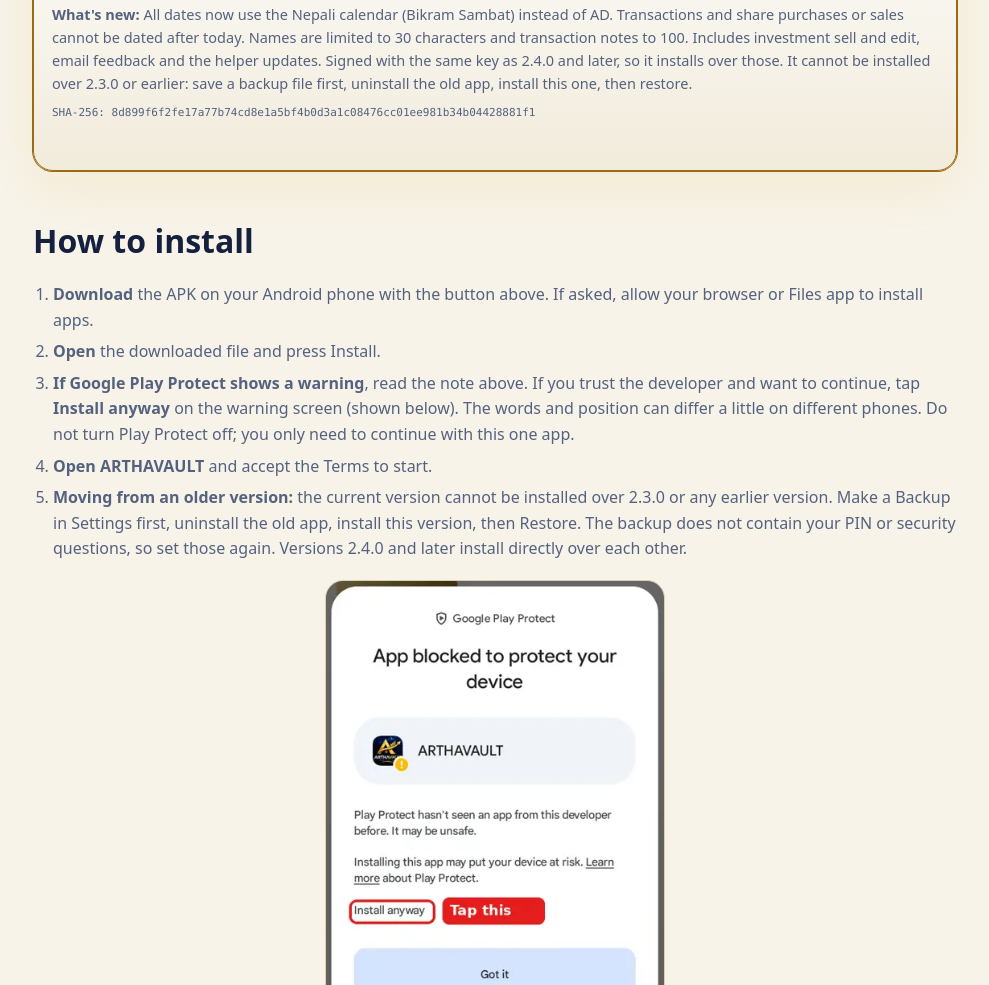
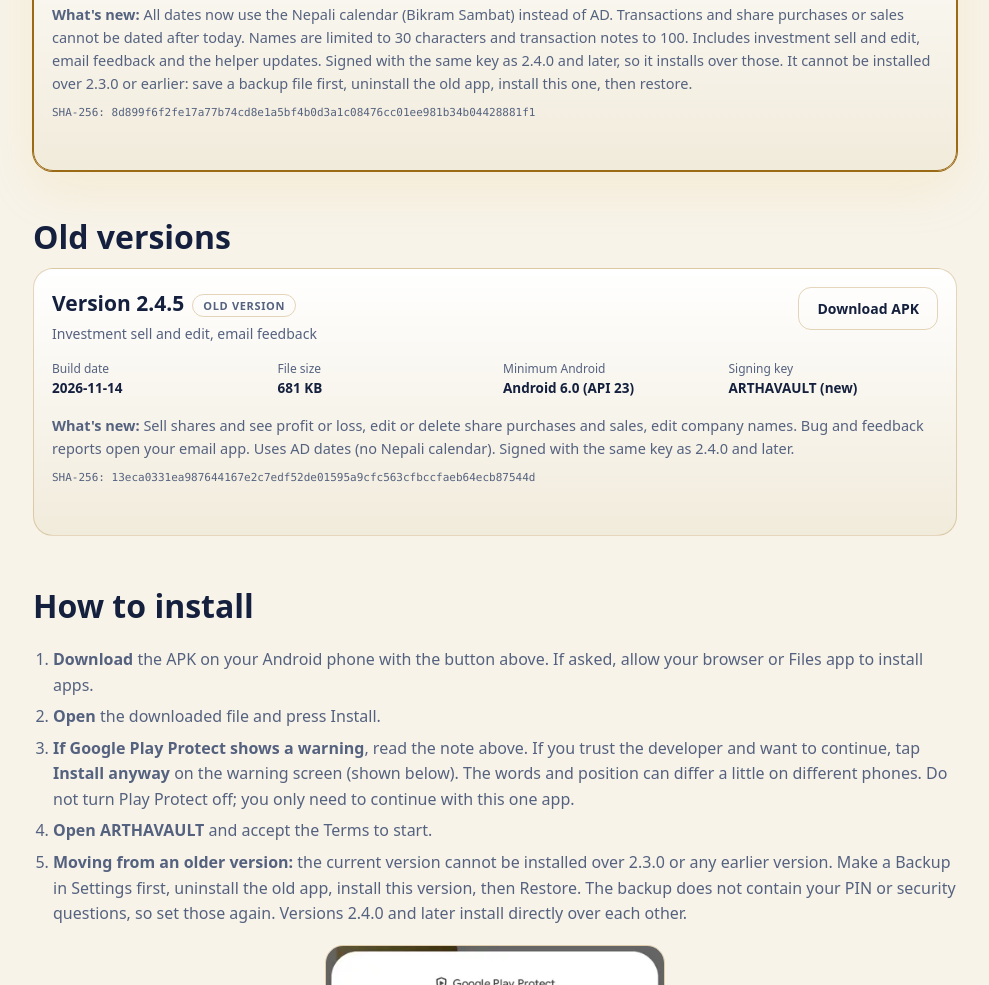
Before and after one commit to arthavault/arthavault.github.io, a plain HTML site: page download.html in a window 1280 px wide. Shown: the part 914-1899 px from the top of the page, without its empty margins (145-1134 px from the left). Drawn offline with Linux system fonts and the light colour scheme.

Commit message:
Add files via upload

```diff
--- a/download.html
+++ b/download.html
@@ -18,6 +18,7 @@
 
 
 
+<section id="older" style="padding:26px 0 0;display:none"><h2 class="h2">Old versions</h2><div id="old-box"></div></section>
 <section style="padding:30px 0"><h2 class="h2">How to install</h2>
 <ol class="steps">
 <li><b>Download</b> the APK on your Android phone with the button above. If asked, allow your browser or Files app to install apps.</li>
@@ -50,7 +51,7 @@ var V=[];
 fetch('versions.json',{cache:'no-cache'}).then(function(r){if(!r.ok)throw 0;return r.json()}).then(function(d){V=d;
 var L=d.filter(function(x){return x.status==='Latest'}),P=d.filter(function(x){return x.status!=='Latest'});
 document.getElementById('latest-box').innerHTML=L.map(function(x){return card(x,d.indexOf(x))}).join('')||'<p class="sub">No release is published yet.</p>';
-
+if(P.length){document.getElementById('old-box').innerHTML=P.map(function(x){return card(x,d.indexOf(x))}).join('');document.getElementById('older').style.display='block'}
 }).catch(function(){document.getElementById('latest-box').innerHTML='<p class="note">The version list could not be loaded. Please check your connection and reload this page.</p>'});
 document.addEventListener('click',function(e){var b=e.target.closest('button[data-i]');if(!b)return;var v=V[+b.dataset.i];if(!v)return;
 var st=b.closest('.vcard').querySelector('.stat');b.disabled=true;st.className='stat wait';st.textContent='Checking that the file is available...';
```
